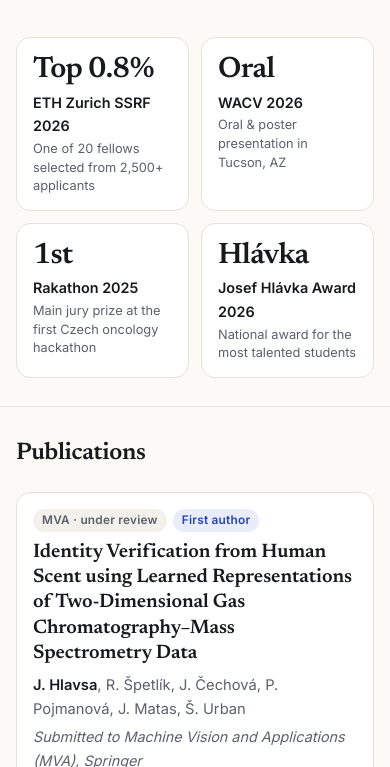
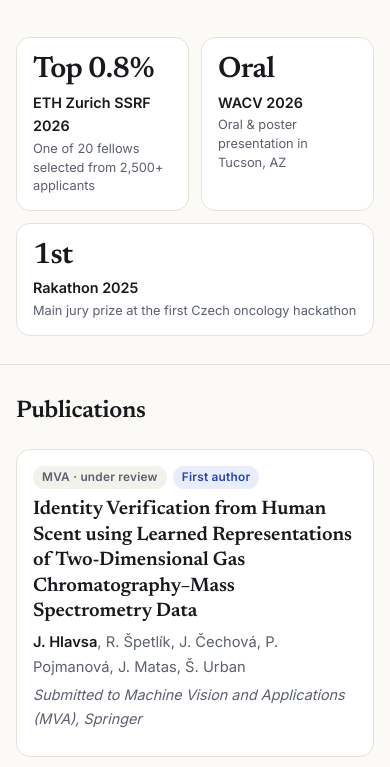
Before and after one commit to hojula/hojula.github.io, a plain HTML site: page index.html in a window 390 px wide. Shown: the part 1172-1939 px from the top of the page. Drawn offline with Linux system fonts and the light colour scheme; some icons are missing.

Commit message:
Hide Hlávka award until the official ceremony

```diff
--- a/assets/css/style.css
+++ b/assets/css/style.css
@@ -203,7 +203,8 @@
 /* ---------- Highlights ---------- */
 
 .highlights {
-  display: grid; grid-template-columns: repeat(4, 1fr); gap: 12px;
+  /* One equal column per card, so the row stays full whether there are 3 or 4 highlights. */
+  display: grid; grid-auto-flow: column; grid-auto-columns: 1fr; gap: 12px;
   margin: 8px 0 0; padding: 0; list-style: none;
 }
 .highlight {
@@ -424,7 +425,8 @@
 /* ---------- Responsive ---------- */
 
 @media (max-width: 860px) {
-  .highlights { grid-template-columns: repeat(2, 1fr); }
+  .highlights { grid-auto-flow: row; grid-template-columns: repeat(2, 1fr); }
+  .highlight:last-child:nth-child(odd) { grid-column: 1 / -1; }
   .pub { grid-template-columns: 1fr; }
   .pub-figure img { max-height: 220px; }
   .cols { grid-template-columns: 1fr; }
```
Also changed, not shown: index.html (+4 -0 lines).
